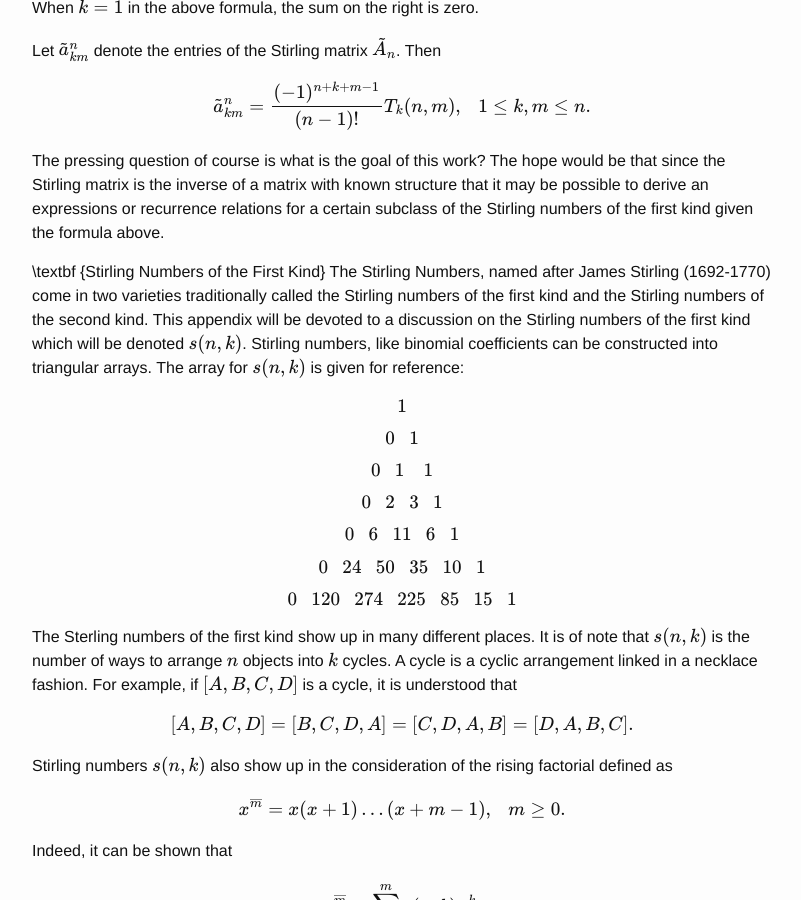
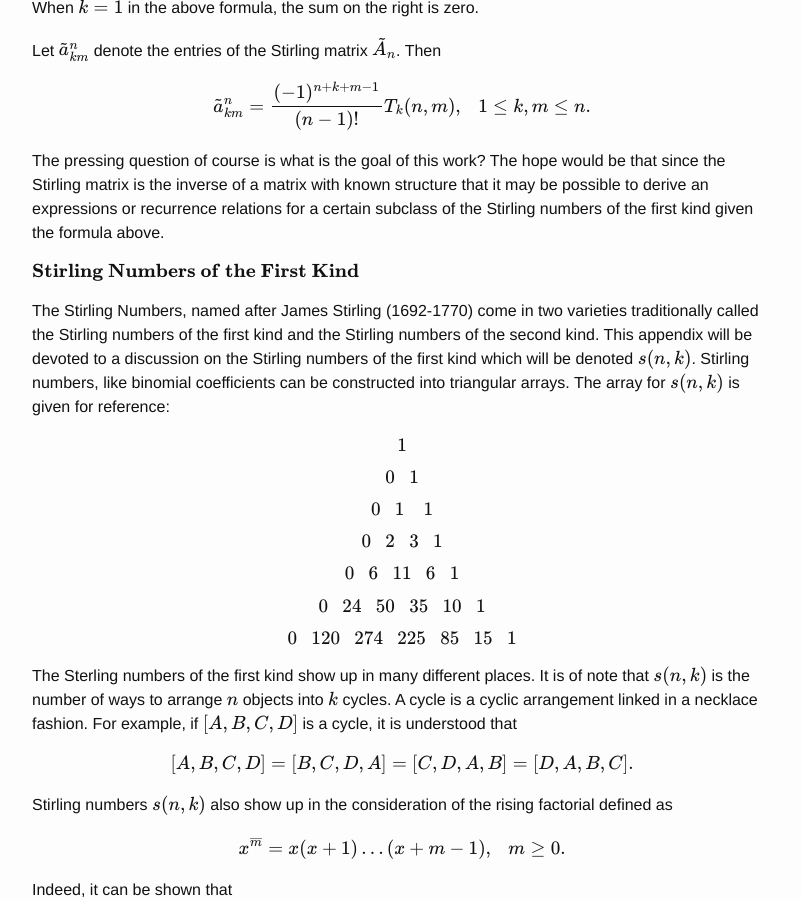
Before and after one commit to JamesEvans2014/JamesEvans2014.github.io, a Jekyll site: the page built from _posts/2014-10-25-Stirling-Matrices-Part-3.md, in a window 1280 px wide and 900 px high, scrolled down 690 px. Shown: the whole window, without its empty margins (238-1039 px from the left). Built offline with Jekyll 4.4.1, drawn with Linux system fonts in a browser that asks for light colours; formulas are drawn with MathJax 3.

```diff
--- a/_posts/2014-10-25-Stirling-Matrices-Part-3.md
+++ b/_posts/2014-10-25-Stirling-Matrices-Part-3.md
@@ -44,7 +44,8 @@ The hope would be that since the Stirling matrix is the inverse of a matrix with
 may be possible to derive an expressions or recurrence relations for a certain subclass of the
 Stirling numbers of the first kind given the formula above.
 
-\textbf {Stirling Numbers of the First Kind}
+\\(\textbf {Stirling Numbers of the First Kind}\\)
+
 The Stirling Numbers, named after James Stirling (1692-1770) come in two varieties traditionally called the Stirling numbers of the first kind and the Stirling numbers of the second kind. This appendix will be devoted to a discussion on the Stirling numbers of the first kind which will be denoted \\(s(n,k)\\). Stirling numbers, like binomial coefficients can be constructed into triangular arrays. The array for \\(s(n,k)\\) is given for reference:
 \\[1\\]\\[0\ \ \ 1\\]\\[0\ \ \ 1\ \ \ \ 1\\]\\[0\ \ \ 2\ \ \ 3\ \ \ 1\\]\\[0\ \ \ 6\ \ \ 11\ \ \ 6\ \ \ 1\\]\\[0\ \ \ 24\ \ \ 50\ \ \ 35\ \ \ 10\ \ \ 1\\]\\[0\ \ \ 120\ \ \ 274\ \ \ 225\ \ \ 85\ \ \ 15\ \ \ 1\\]
 The Sterling numbers of the first kind show up in many different places. It is of note that \\(s(n,k)\\) is the number of ways to arrange \\(n\\) objects into \\(k\\) cycles. A cycle is a cyclic arrangement linked in a necklace fashion. For example, if \\([A,B,C,D]\\) is a cycle, it is understood that
```
